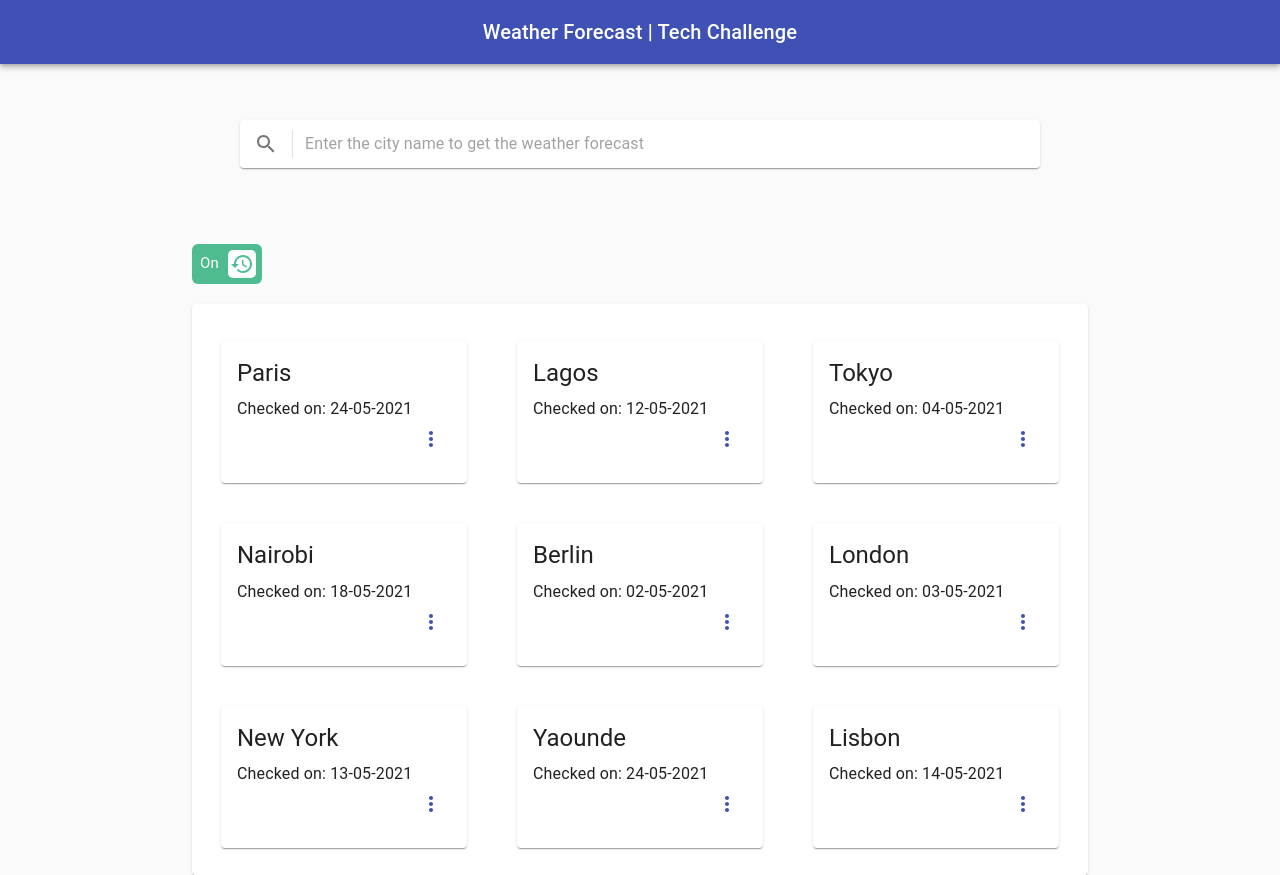
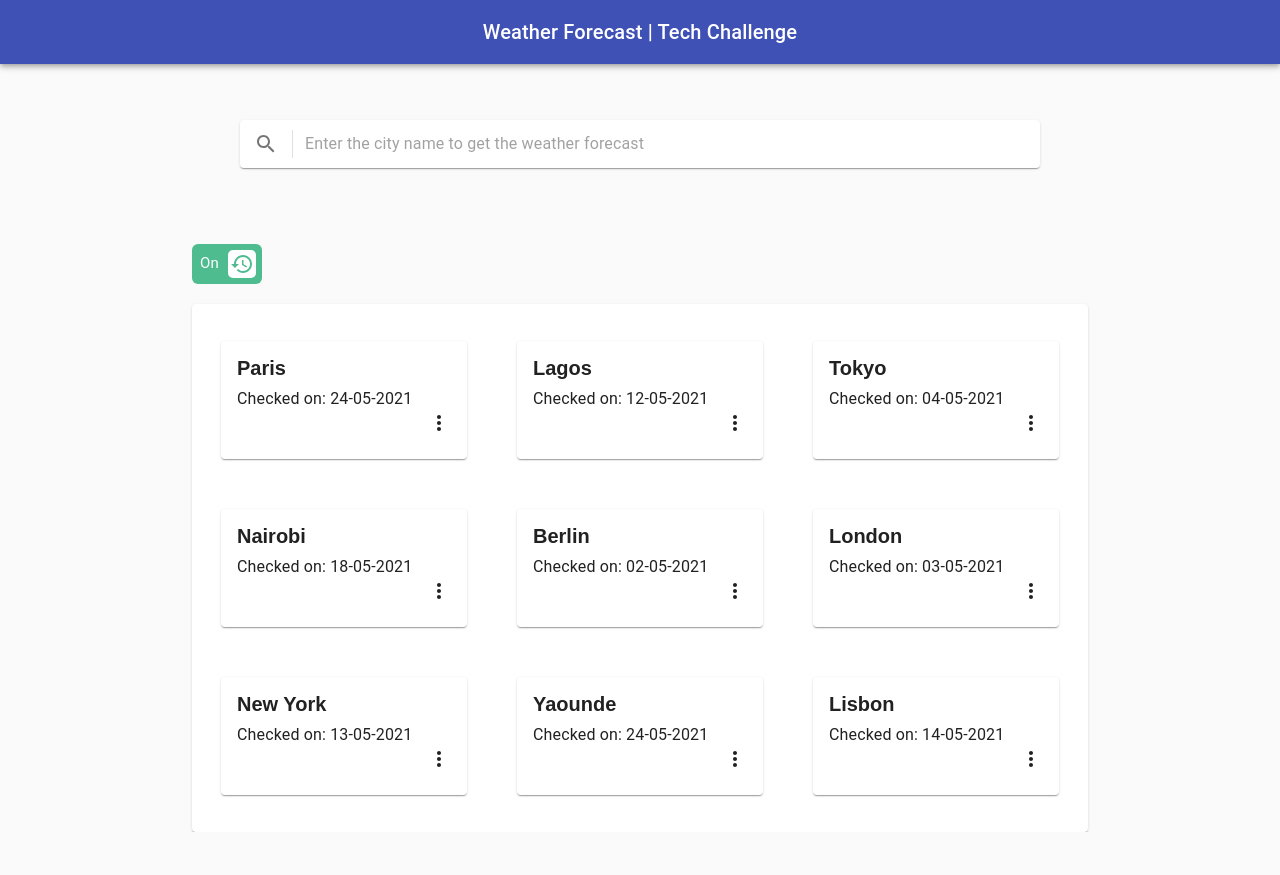
Before and after one commit to Kachielite/weather-forecast, a React (Create React App) app: page / in a window 1280 px wide. After the commit the page ends 832 px from the top, so only its background shows below. Built offline with nearby package versions, Linux system fonts and the light colour scheme.

Commit message:
Add feedback effect to SearchHistory card component

```diff
--- a/src/AppComponents/SearchHistory.js
+++ b/src/AppComponents/SearchHistory.js
@@ -97,21 +97,21 @@ export default function SearchHistory() {
             {searchHistory.map((card) => {
               return(
               <Grid item key={card.id} xs={12} sm={6} md={4}>
+                <CardActionArea>
                 <Card className={classes.card}>
-                  <CardActionArea>
                   <CardContent className={classes.cardContent}>
-                    <Typography gutterBottom variant="h5" component="h2">
+                    <Typography gutterBottom variant="h7" component="h2">
                         {card.cityName}
                     </Typography>
                     <Typography>
                         Checked on: {card.checkedOn}
                     </Typography>
-                    <Button href="#text-buttons" color="primary" className={classes.button}>
+                    <div className={classes.button}>
                       <MoreVertIcon/>
-                    </Button>
+                    </div>
                   </CardContent>
-                  </CardActionArea>
                 </Card>
+                </CardActionArea>
               </Grid>)
               })}
           </Grid>
```
